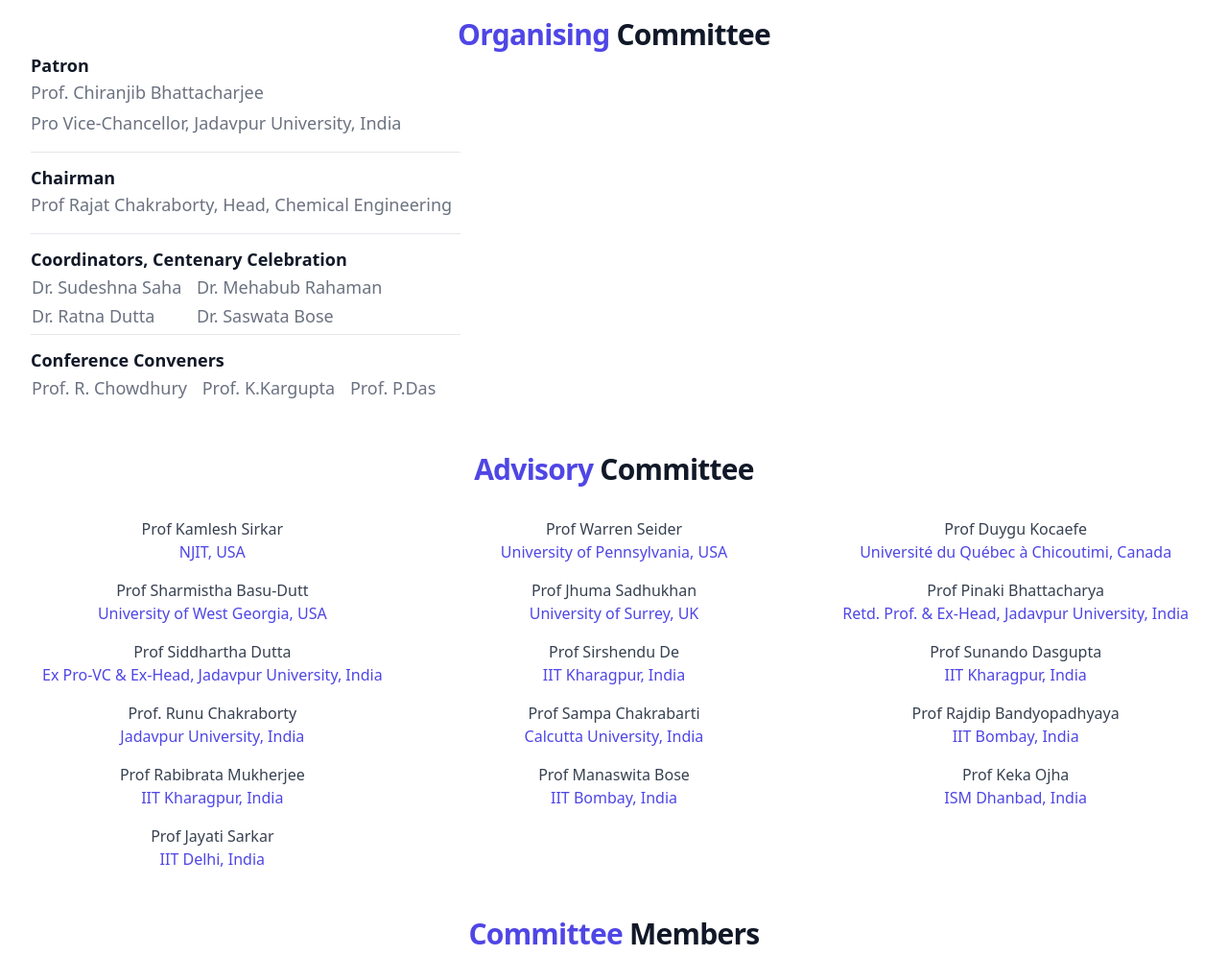
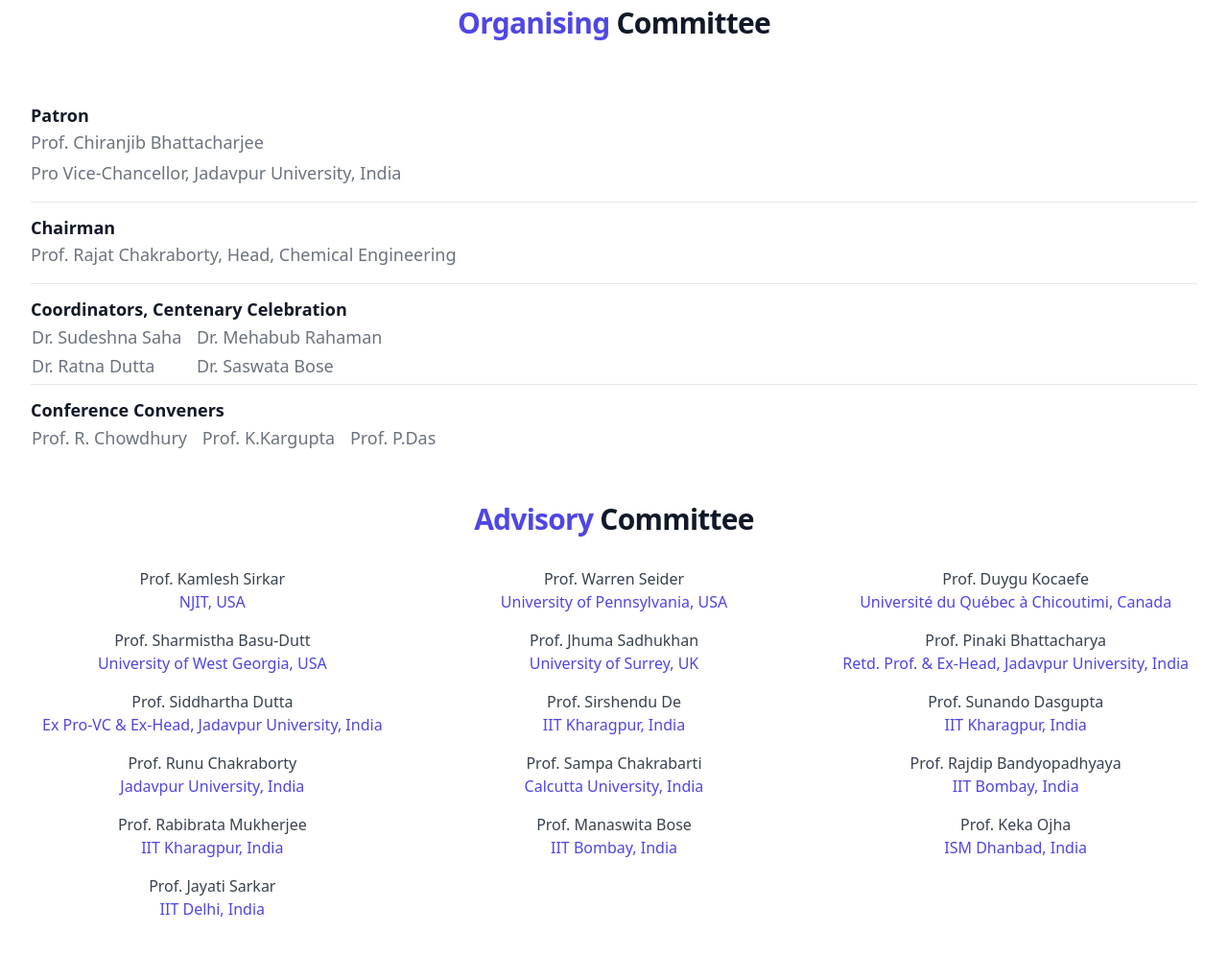
Before and after one commit to prkedia81/centenary-celebration, a website: page iceis.html in a window 1280 px wide. Shown: the part 2944-3940 px from the top of the page at 96% size. Drawn offline with nearby package versions, Linux system fonts and the light colour scheme.

Commit message:
commit message

```diff
--- a/iceis.html
+++ b/iceis.html
@@ -378,7 +378,7 @@
                 <h3 class="flex items-center mb-1 text-lg font-semibold text-gray-900">Extended Abstract Submission
                 </h3>
                 <time class="block mb-2 text-sm font-normal leading-none text-indigo-700">December 31st, 2022</time>
-                <a href="https://docs.google.com/forms/d/e/1FAIpQLSdUkqKLwjMD9GuVQ3UOfYQk-kwD8j0oUVfb1RShWduOEbLVNg/viewform?usp=sf_link" class="absolute inline-flex items-center py-2 px-4 text-sm font-medium text-gray-900 bg-white rounded-lg border border-gray-200 hover:bg-gray-100 focus:z-10 focus:ring-4 focus:outline-none focus:ring-gray-200 focus:text-blue-700 dark:bg-gray-800 dark:text-gray-400 dark:border-gray-600 dark:hover:bg-gray-700 dark:focus:ring-gray-700" target="_blank">Submit Here</a>
+                <a href="https://docs.google.com/forms/d/e/1FAIpQLSdUkqKLwjMD9GuVQ3UOfYQk-kwD8j0oUVfb1RShWduOEbLVNg/viewform?usp=sf_link" class="text-white bg-indigo-600 hover:bg-indigo-700 focus:ring-4 focus:ring-indigo-300 font-medium rounded-lg text-sm px-5 py-2.5 mr-2 mb-2 dark:bg-indigo-600 dark:hover:bg-indigo-700 focus:outline-none dark:focus:ring-indigo-700" target="_blank">Submit Here</a>
             </div>
             </li>
             <li class="relative mb-6 sm:mb-0">
@@ -435,7 +435,7 @@
             All participants from educational institutions, R&D centres, Government and Industrial Organizations are
             cordially invited to contribute original research papers/review articles based on the thematic areas of the
             conference. The extended abstract must be submitted before <span class="font-medium">31st December
-                2022</span>.&emsp;<a href="https://docs.google.com/forms/d/e/1FAIpQLSdUkqKLwjMD9GuVQ3UOfYQk-kwD8j0oUVfb1RShWduOEbLVNg/viewform?usp=sf_link" class="absolute inline-flex items-center py-2 px-4 text-sm font-medium text-gray-900 bg-white rounded-lg border border-gray-200 hover:bg-gray-100 focus:z-10 focus:ring-4 focus:outline-none focus:ring-gray-200 focus:text-blue-700 dark:bg-gray-800 dark:text-gray-400 dark:border-gray-600 dark:hover:bg-gray-700 dark:focus:ring-gray-700" target="_blank">Click Here for Submission</a>
+                2022</span>.&emsp;<a href="https://docs.google.com/forms/d/e/1FAIpQLSdUkqKLwjMD9GuVQ3UOfYQk-kwD8j0oUVfb1RShWduOEbLVNg/viewform?usp=sf_link" class="text-white bg-indigo-600 hover:bg-indigo-700 focus:ring-4 focus:ring-indigo-300 font-medium rounded-lg text-sm px-5 py-2.5 mr-2 mb-2 dark:bg-indigo-600 dark:hover:bg-indigo-700 focus:outline-none dark:focus:ring-indigo-700" target="_blank">Click Here for Submission</a>
         </p>
         <div class="mx-auto text-center mt-8">
             <button class="py-2 px-4 rounded-md hover:bg-gray-50 border-indigo-600 border text-gray-600" type="button" data-modal-toggle="defaultModal">
@@ -474,7 +474,6 @@
     </div>
 </div>
     <div id="comittee" class="">
-        <div class="max-w-7xl mx-auto py-12 px-4 sm:py-16 sm:px-6 lg:px-8">
             <!-- <div class="text-center plenary-speaker">
                 <p class="mt-1 text-4xl font-extrabold text-gray-900 sm:text-3xl sm:tracking-tight lg:text-3xl"><span
                         class="text-indigo-600">Chief</span> Patron</p>
@@ -490,7 +489,8 @@
             <p class="mt-12 text-4xl font-extrabold text-gray-900 sm:text-3xl sm:tracking-tight lg:text-3xl"><span
                     class="text-indigo-600">Organising</span> Committee</p>
                 </div>
-<dl class="max-w-md text-gray-900 divide-y divide-gray-200 dark:divide-gray-700">
+        <div class="max-w-7xl mx-auto py-12 px-4 sm:py-16 sm:px-6 lg:px-8">
+<dl class="max-w-10 text-gray-900 divide-y divide-gray-200 dark:divide-gray-700">
     <div class="flex flex-col pb-3">
         <dd class="text-lg font-semibold">Patron</dd>
         <dt class="mb-1 text-gray-500 md:text-lg dark:text-gray-400">Prof. Chiranjib Bhattacharjee</dt>
@@ -498,7 +498,7 @@
     </div>
     <div class="flex flex-col py-3">
         <dd class="text-lg font-semibold">Chairman</dd>
-        <dt class="mb-1 text-gray-500 md:text-lg dark:text-gray-400">Prof Rajat Chakraborty, Head, Chemical Engineering</dt>
+        <dt class="mb-1 text-gray-500 md:text-lg dark:text-gray-400">Prof. Rajat Chakraborty, Head, Chemical Engineering</dt>
     </div>
     <div class="flex flex-col pt-3">
         <dd class="text-lg font-semibold">Coordinators, Centenary Celebration</dd>
@@ -516,39 +516,39 @@
                 <div
                     class="mt-8 grid grid-cols-1 gap-y-4 md:grid-cols-3 md:gap-y-4 md:gap-x-10 text-gray-700 text-md justify-center items-center">
                     <div class="flex flex-col">
-                        <p>Prof Kamlesh Sirkar</p>
+                        <p>Prof. Kamlesh Sirkar</p>
                         <p class="text-indigo-600 font-medium">NJIT, USA</p>
                     </div>
                     <div class="flex flex-col">
-                        <p>Prof Warren Seider</p>
+                        <p>Prof. Warren Seider</p>
                         <p class="text-indigo-600 font-medium">University of Pennsylvania, USA</p>
                     </div>
                     <div class="flex flex-col">
-                        <p>Prof Duygu Kocaefe</p>
+                        <p>Prof. Duygu Kocaefe</p>
                         <p class="text-indigo-600 font-medium">Université du Québec à Chicoutimi, Canada</p>
                     </div>
                     <div class="flex flex-col">
-                        <p>Prof Sharmistha Basu-Dutt</p>
+                        <p>Prof. Sharmistha Basu-Dutt</p>
                         <p class="text-indigo-600 font-medium">University of West Georgia, USA</p>
                     </div>
                     <div class="flex flex-col">
-                        <p>Prof Jhuma Sadhukhan</p>
+                        <p>Prof. Jhuma Sadhukhan</p>
                         <p class="text-indigo-600 font-medium">University of Surrey, UK</p>
                     </div>
                     <div class="flex flex-col">
-                        <p>Prof Pinaki Bhattacharya</p>
+                        <p>Prof. Pinaki Bhattacharya</p>
                         <p class="text-indigo-600 font-medium">Retd. Prof. & Ex-Head, Jadavpur University, India</p>
                     </div>
                     <div class="flex flex-col">
-                        <p>Prof Siddhartha Dutta</p>
+                        <p>Prof. Siddhartha Dutta</p>
                         <p class="text-indigo-600 font-medium">Ex Pro-VC & Ex-Head, Jadavpur University, India</p>
                     </div>
                     <div class="flex flex-col">
-                        <p>Prof Sirshendu De</p>
+                        <p>Prof. Sirshendu De</p>
                         <p class="text-indigo-600 font-medium">IIT Kharagpur, India</p>
                     </div>
                     <div class="flex flex-col">
-                        <p>Prof Sunando Dasgupta</p>
+                        <p>Prof. Sunando Dasgupta</p>
                         <p class="text-indigo-600 font-medium">IIT Kharagpur, India</p>
                     </div>
                     <div class="flex flex-col">
@@ -556,27 +556,27 @@
                         <p class="text-indigo-600 font-medium">Jadavpur University, India</p>
                     </div>
                     <div class="flex flex-col">
-                        <p>Prof Sampa Chakrabarti</p>
+                        <p>Prof. Sampa Chakrabarti</p>
                         <p class="text-indigo-600 font-medium">Calcutta University, India</p>
                     </div>
                     <div class="flex flex-col">
-                        <p>Prof Rajdip Bandyopadhyaya</p>
+                        <p>Prof. Rajdip Bandyopadhyaya</p>
                         <p class="text-indigo-600 font-medium">IIT Bombay, India</p>
                     </div>
                     <div class="flex flex-col">
-                        <p>Prof Rabibrata Mukherjee</p>
+                        <p>Prof. Rabibrata Mukherjee</p>
                         <p class="text-indigo-600 font-medium">IIT Kharagpur, India</p>
                     </div>
                     <div class="flex flex-col">
-                        <p>Prof Manaswita Bose</p>
+                        <p>Prof. Manaswita Bose</p>
                         <p class="text-indigo-600 font-medium">IIT Bombay, India</p>
                     </div>
                     <div class="flex flex-col">
-                        <p>Prof Keka Ojha</p>
+                        <p>Prof. Keka Ojha</p>
                         <p class="text-indigo-600 font-medium">ISM Dhanbad, India</p>
                     </div>
                     <div class="flex flex-col">
-                        <p>Prof Jayati Sarkar</p>
+                        <p>Prof. Jayati Sarkar</p>
                         <p class="text-indigo-600 font-medium">IIT Delhi, India</p>
                     </div>
                 </div>
@@ -621,10 +621,6 @@
                     <div class="flex flex-col">
                         <p>Dr. Raj Kumar Das</p>
                         <p class="text-indigo-600 font-medium">Chem Engg Dept., JU, India</p>
-                    </div>
-                    <div class="flex flex-col">
-                        <p>Prof. Runu Chakraborty</p>
-                        <p class="text-indigo-600 font-medium">Jadavpur University, India</p>
                     </div>
                 </div>
             </div>
```
Also changed, not shown: centenary.html (+17 -9 lines), css/output.css, images/centenary-speakers/Sukla-Chandra-1.jpg, images/centenary-speakers/Sukla-Chandra-1.webp (added), images/centenary-speakers/mm-sharma.jpg.
